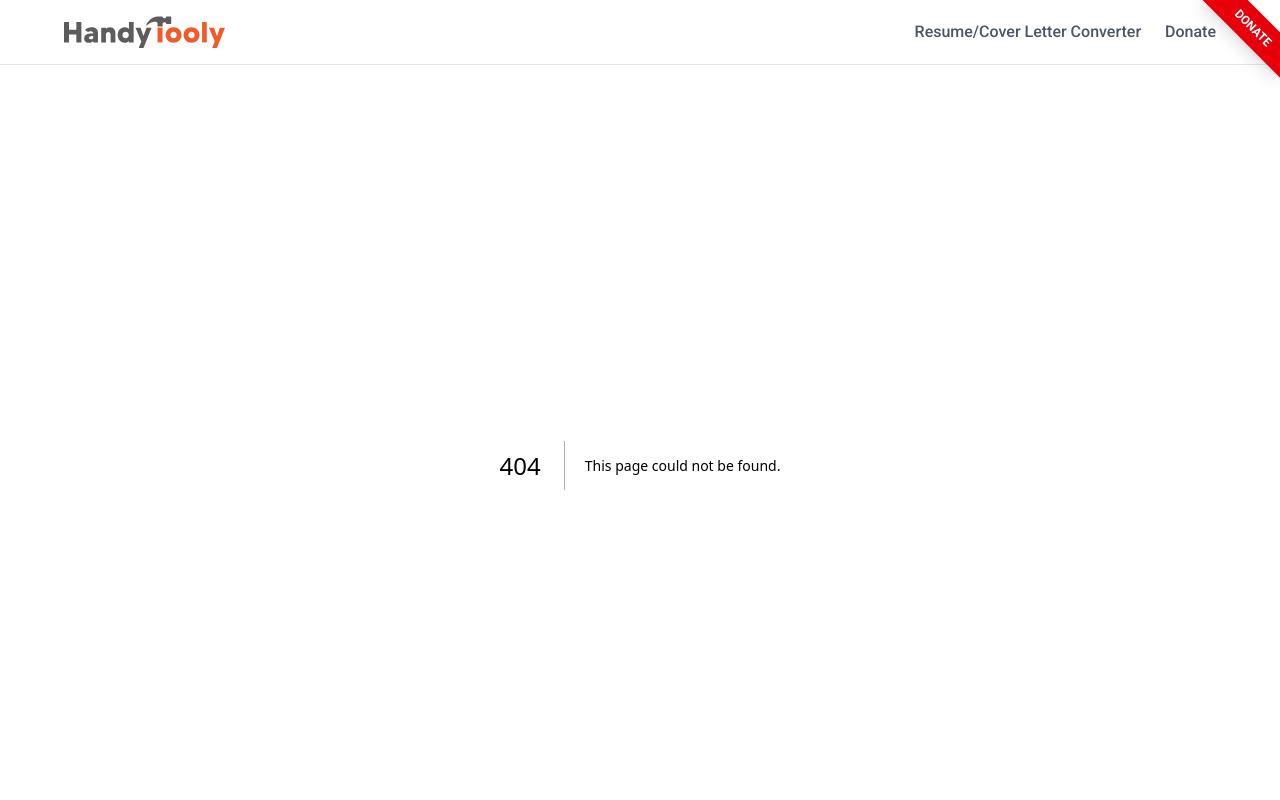
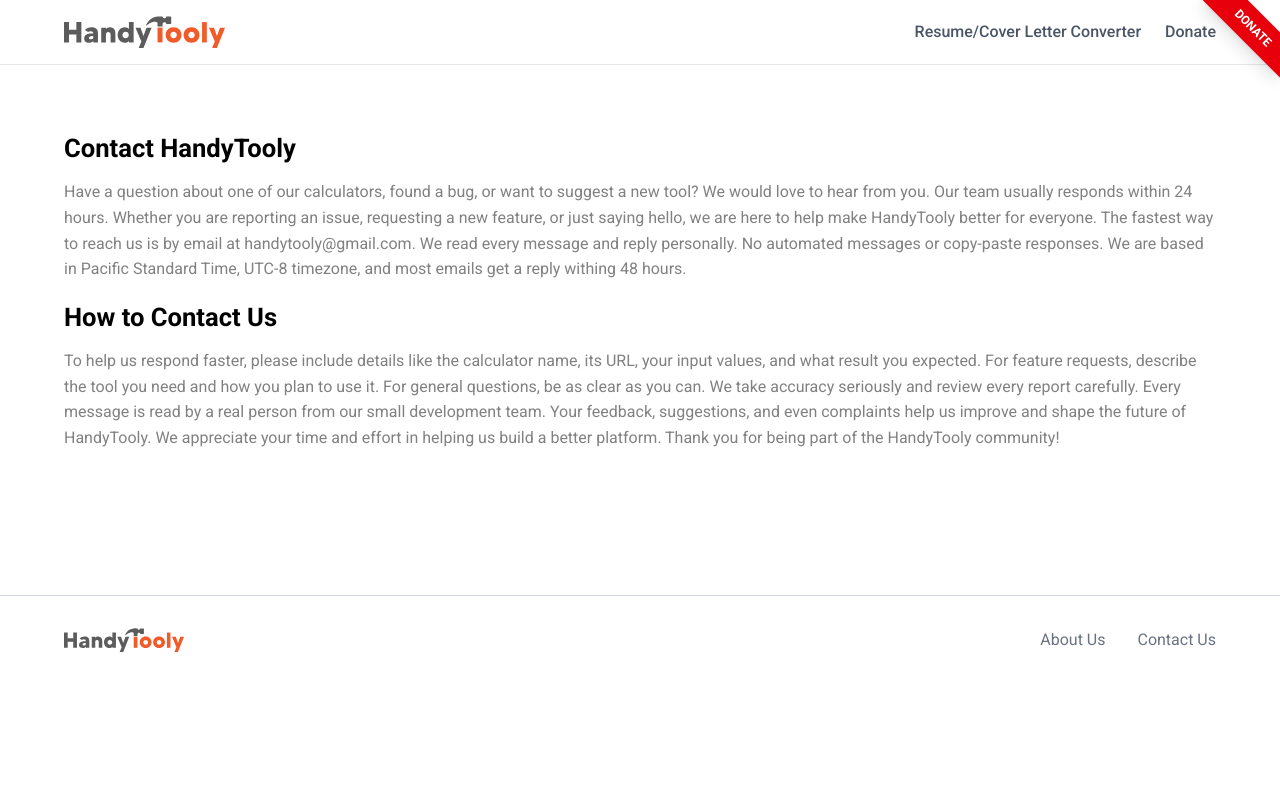
Before and after one commit to Version12345/HandyTooly, a Next.js app: page /contact-us in a window 1280 px wide. Before the commit this address had no page. Shown: the top 800 px of the page. Built offline with nearby package versions, Linux system fonts and the light colour scheme.

Commit message:
About and Contact Us

```diff
--- /dev/null
+++ b/src/app/about-us/page.tsx
@@ -0,0 +1,25 @@
+import { Metadata } from "next";
+
+export const metadata: Metadata = {
+  title: 'Contact Us',
+  description: "Our platform helps job seekers create better resumes and cover letters. Your donations help us keep this service free and continuously improve our AI-powered tools.",
+};
+
+export default function ContactUs() {
+    return (
+    <main className="px-8 py-16">
+      <div className="max-w-6xl mx-auto text-left">
+        <h1>
+          About HandyTooly
+        </h1>
+        <p>HandyTooly is a free online platform that offers fast, reliable calculators, converters, and practical web tools. It is built by a small team of experienced developers based in the United States. We believe in clean and functional design. Whether you are solving a quick math problem, calculating a mortgage, or formatting text for work, HandyTooly helps you get it done without distractions. Every tool runs smoothly in your browser, with no downloads or sign ups required.</p>
+
+        <h1>
+          Our Mission
+        </h1>
+
+        <p>We are developers, not marketers. Our team builds tools we actually use, paying attention to every detail. HandyTooly runs on a modern tech stack that includes TypeScript, Vue.js, and Nuxt, optimized for speed and accessibility across all devices. We respect your privacy and only use essential cookies to keep the site free and simple. No tracking, no data selling. Our goal is to keep expanding our library with accurate, useful tools for  anyone who wants quick answers without the clutter!</p>
+      </div>
+    </main>
+    );
+};
--- /dev/null
+++ b/src/app/contact-us/page.tsx
@@ -0,0 +1,25 @@
+import { Metadata } from "next";
+
+export const metadata: Metadata = {
+  title: 'Contact Us',
+  description: "Our platform helps job seekers create better resumes and cover letters. Your donations help us keep this service free and continuously improve our AI-powered tools.",
+};
+
+export default function ContactUs() {
+    return (
+    <main className="px-8 py-16">
+      <div className="max-w-6xl mx-auto text-left">
+        <h1>
+          Contact HandyTooly
+        </h1>
+        <p>Have a question about one of our calculators, found a bug, or want to suggest a new tool? We would love to hear from you. Our team usually responds within 24 hours. Whether you are reporting an issue, requesting a new feature, or just saying hello, we are here to help make HandyTooly better for everyone. The fastest way to reach us is by email at <a href="mailto:handytooly@gmail.com">handytooly@gmail.com</a>. We read every message and reply personally. No automated messages or copy-paste responses. We are based in Pacific Standard Time, UTC-8 timezone, and most emails get a reply withing 48 hours.</p>
+
+        <h1>
+          How to Contact Us
+        </h1>
+
+        <p>To help us respond faster, please include details like the calculator name, its URL, your input values, and what result you expected. For feature requests, describe the tool you need and how you plan to use it. For general questions, be as clear as you can. We take accuracy seriously and review every report carefully. Every message is read by a real person from our small development team. Your feedback, suggestions, and even complaints help us improve and shape the future of HandyTooly. We appreciate your time and effort in helping us build a better platform. Thank you for being part of the HandyTooly community!</p>
+      </div>
+    </main>
+    );
+};
--- a/src/app/globals.scss
+++ b/src/app/globals.scss
@@ -66,6 +66,11 @@ button {
   }
 }
 
+p {
+  margin-bottom: 1rem;
+  line-height: 1.6;
+}
+
 ul {
   list-style-type: disc;
   padding-left: 1rem;
--- a/src/components/layout/Footer.tsx
+++ b/src/components/layout/Footer.tsx
@@ -2,9 +2,8 @@ import Link from "next/link";
 import Image from 'next/image';
 
 const FOOTER_LINKS = [
-  { href: '/about', label: 'About Us' },
-  { href: '/privacy', label: 'Privacy Policy' },
-  { href: '/terms', label: 'Terms of Service' }
+  { href: '/about-us', label: 'About Us' },
+  { href: '/contact-us', label: 'Contact Us' }
 ];
 
 export default function Footer() {
```
Also changed, not shown: 1 other file (tests, documents, lock files or other folders).
